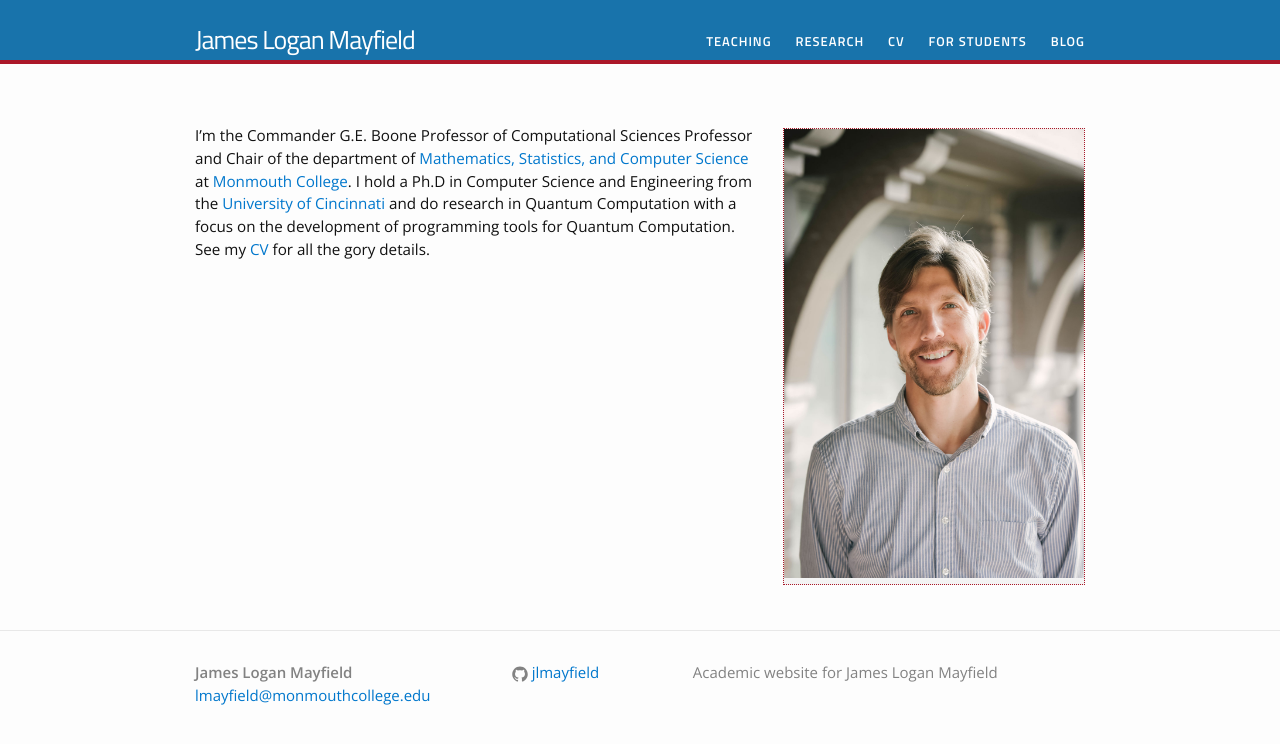
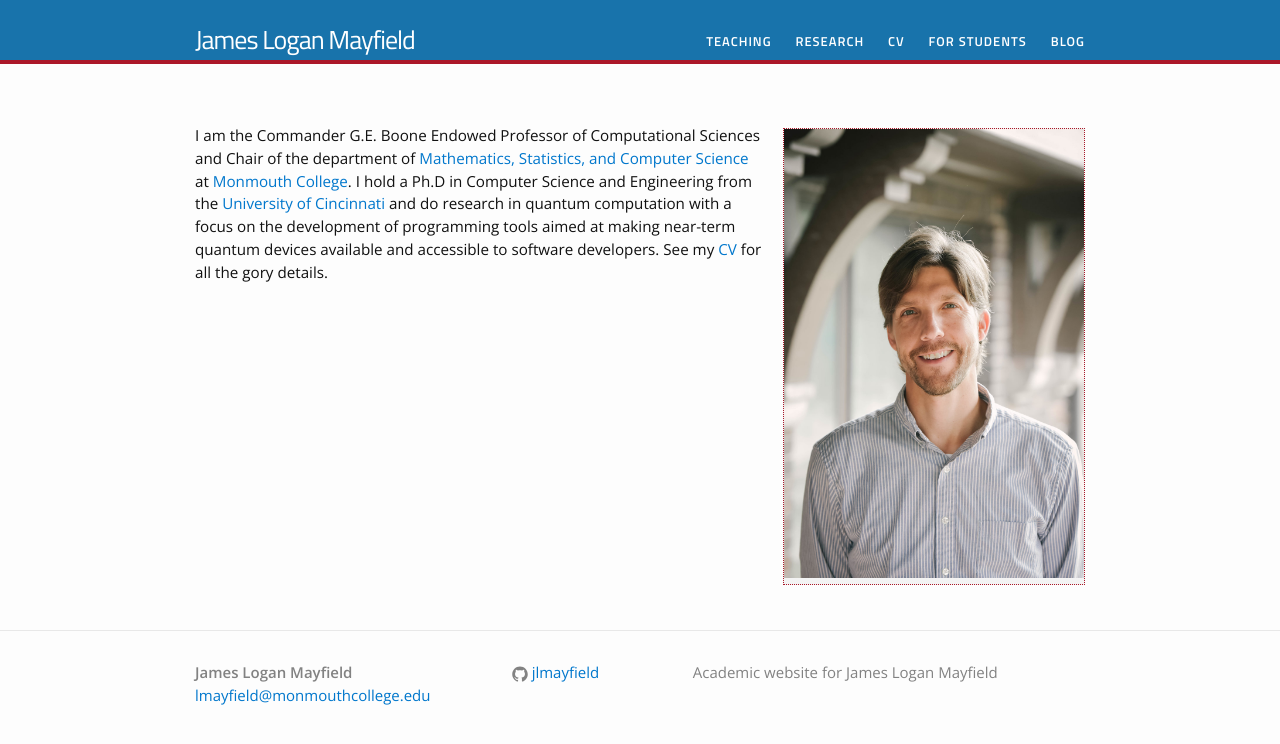
Before and after one commit to jlmayfield/jlmayfield.github.io, a Jekyll site: the page built from index.md, in a window 1280 px wide. Shown: the top 744 px of the page. Built offline with Jekyll 4.4.1, drawn with Linux system fonts in a browser that asks for light colours.

Commit message:
bio splash updates

```diff
--- a/index.md
+++ b/index.md
@@ -6,4 +6,4 @@ permalink: /
 
 {% include image.html url="images/AGP_9258.jpg" caption="" width="300" align="right" %}
 
-I'm the Commander G.E. Boone Professor of Computational Sciences Professor and Chair of the department of [Mathematics, Statistics, and Computer Science](https://ou.monmouthcollege.edu/academics/math/faculty.aspx) at [Monmouth College](http://www.monmouthcollege.edu). I hold a Ph.D in Computer Science and Engineering from the [University of Cincinnati](http://www.uc.edu) and do research in Quantum Computation with a focus on the development of programming tools for Quantum Computation. See my [CV](/cv/) for all the gory details.
+I am the Commander G.E. Boone Endowed Professor of Computational Sciences and Chair of the department of [Mathematics, Statistics, and Computer Science](https://ou.monmouthcollege.edu/academics/math/faculty.aspx) at [Monmouth College](http://www.monmouthcollege.edu). I hold a Ph.D in Computer Science and Engineering from the [University of Cincinnati](http://www.uc.edu) and do research in quantum computation with a focus on the development of programming tools aimed at making near-term quantum devices available and accessible to software developers. See my [CV](/cv/) for all the gory details.
```
